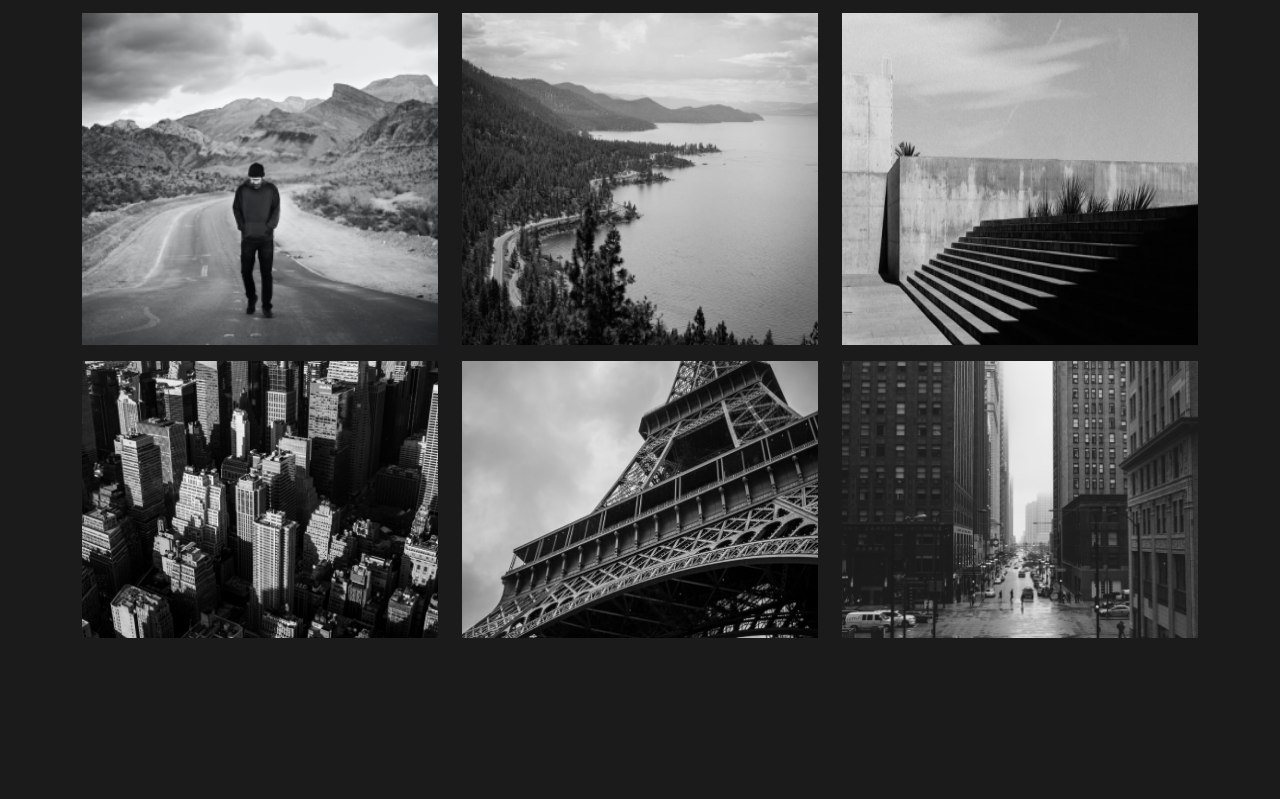
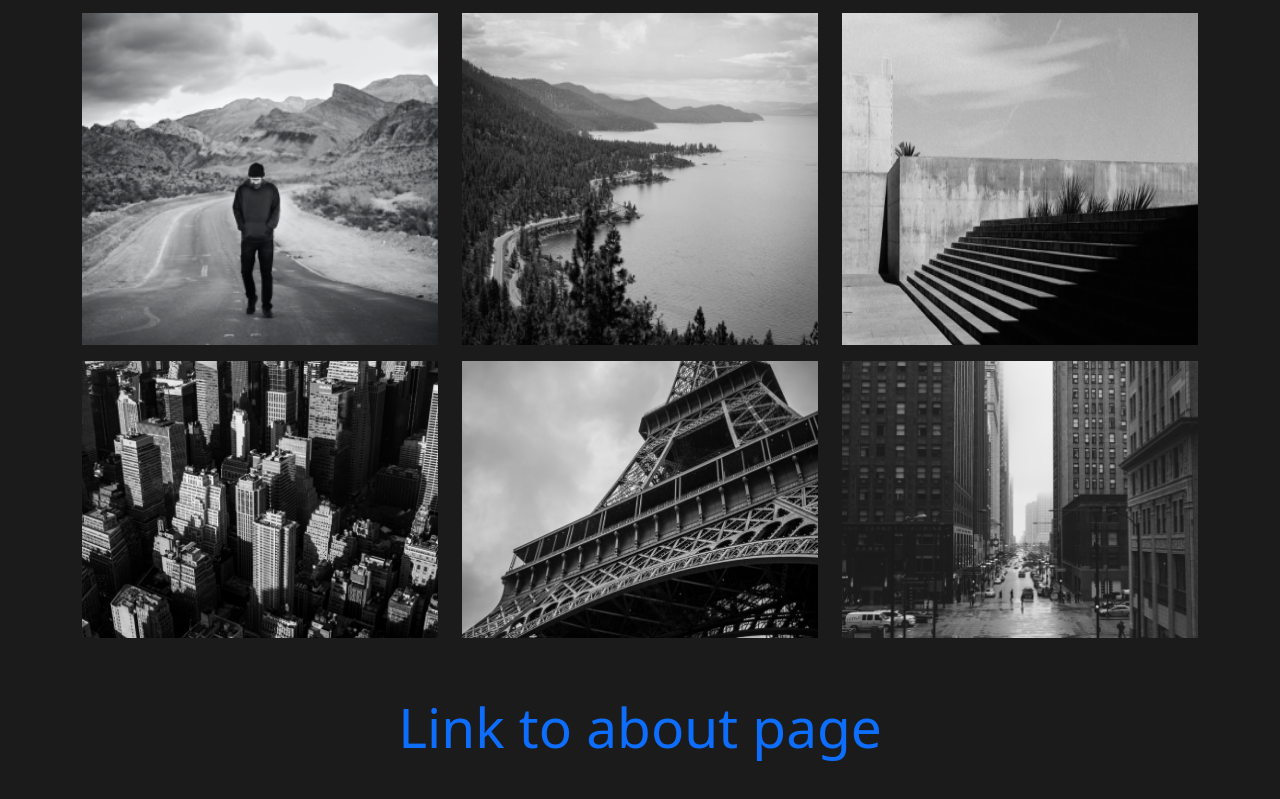
Before and after one commit to Fazrn/Sample-portfolio, a plain HTML site: page index.html in a window 1280 px wide. Shown: the part 1004-1803 px from the top of the page. Before the commit the page ends 1642 px from the top, so only its background shows below. Drawn offline with nearby package versions, Linux system fonts and the light colour scheme.

Commit message:
A temporary link to about page added to index.html

```diff
--- a/index.html
+++ b/index.html
@@ -76,5 +76,8 @@
         <img src="images/town.png" alt="town" class="img-fluid col-sm-4" />
       </div>
     </div>
+    <div class="text-center mt-5 mb-5" style="font-size: 55px">
+      <a href="about.html" style="text-decoration: none">Link to about page</a>
+    </div>
   </body>
 </html>
```
